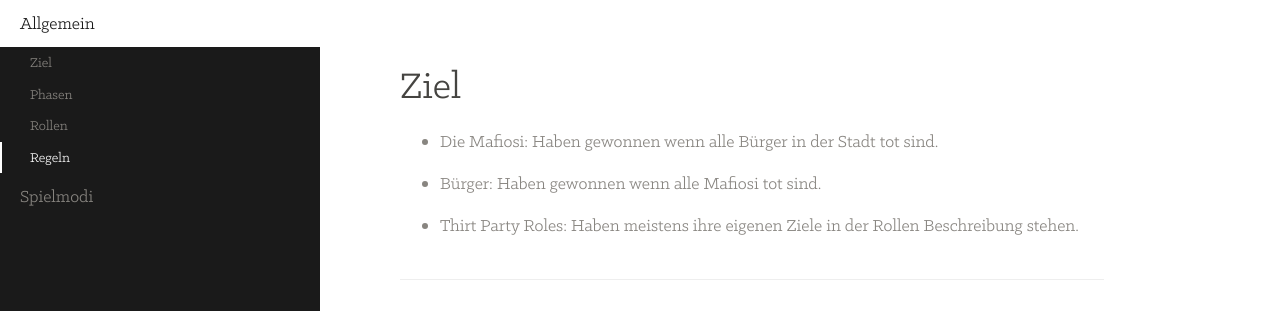
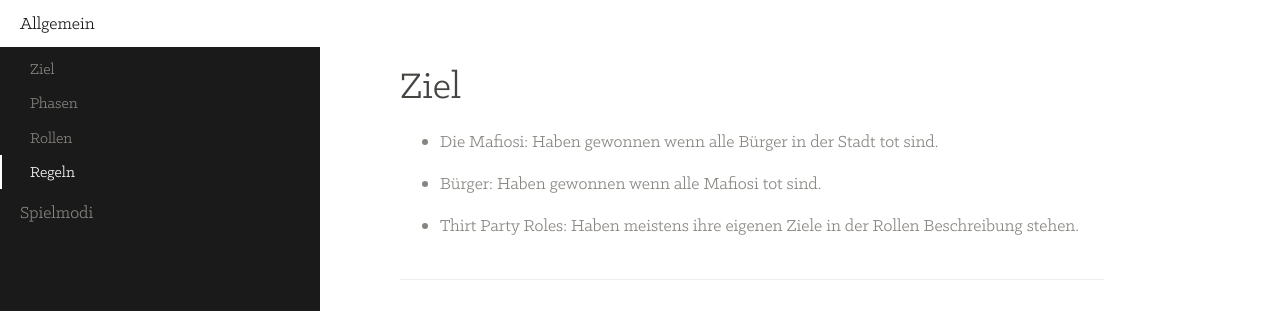
Before and after one commit to gamekeller/mafia, a Jekyll site: the page built from index.md, in a window 1280 px wide. Shown: the top 311 px of the page. Built offline with Jekyll 4.4.1, drawn with Linux system fonts in a browser that asks for light colours; Markdown is read by kramdown in place of the engine named in the settings.

Commit message:
Small design tweaks affecting the navbar

```diff
--- a/css/main.css
+++ b/css/main.css
@@ -301,9 +301,10 @@ a:hover {
   padding-top: 5px;
   padding-bottom: 5px;
   padding-left: 30px;
-  font-size: 80%;
+  font-size: 90%;
 }
 
+.nav .nav > :first-child > a { padding-top: 10px; }
 .nav .nav > .active > a { padding-left: 28px; }
 
 
```
